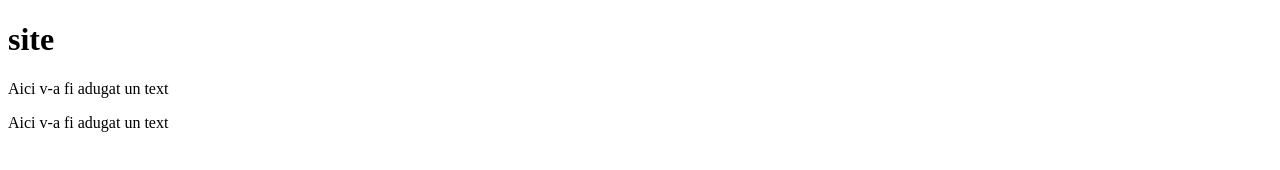
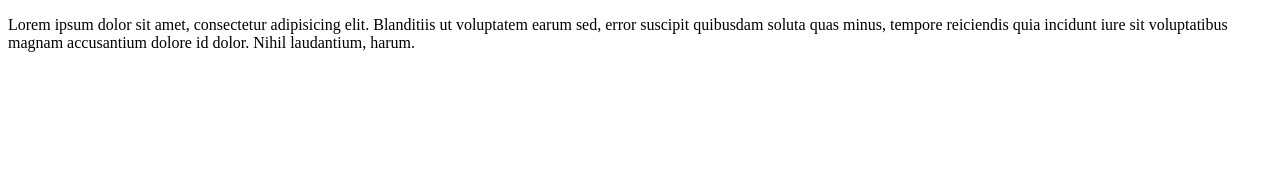
Before and after one commit to san4opan4o1/site, a plain HTML site: page index.html in a window 1280 px wide. Drawn offline with Linux system fonts and the light colour scheme.

Commit message:
third commit

```diff
--- a/index.html
+++ b/index.html
@@ -5,8 +5,6 @@
 	<title>Document</title>
 </head>
 <body>
-	<h1>site</h1>
-	<p>Aici v-a fi adugat un text</p>
-	<p>Aici v-a fi adugat un text</p>
+	<p>Lorem ipsum dolor sit amet, consectetur adipisicing elit. Blanditiis ut voluptatem earum sed, error suscipit quibusdam soluta quas minus, tempore reiciendis quia incidunt iure sit voluptatibus magnam accusantium dolore id dolor. Nihil laudantium, harum.</p>
 </body>
 </html>
```
